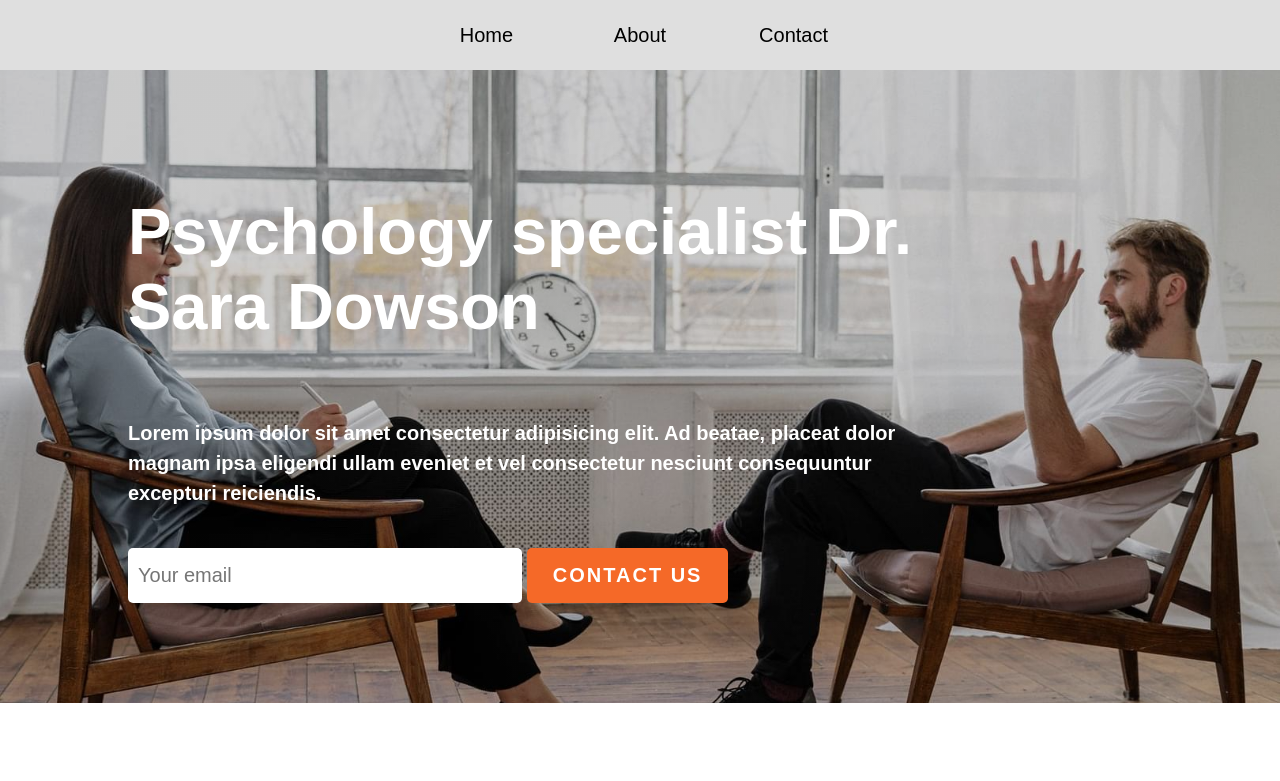
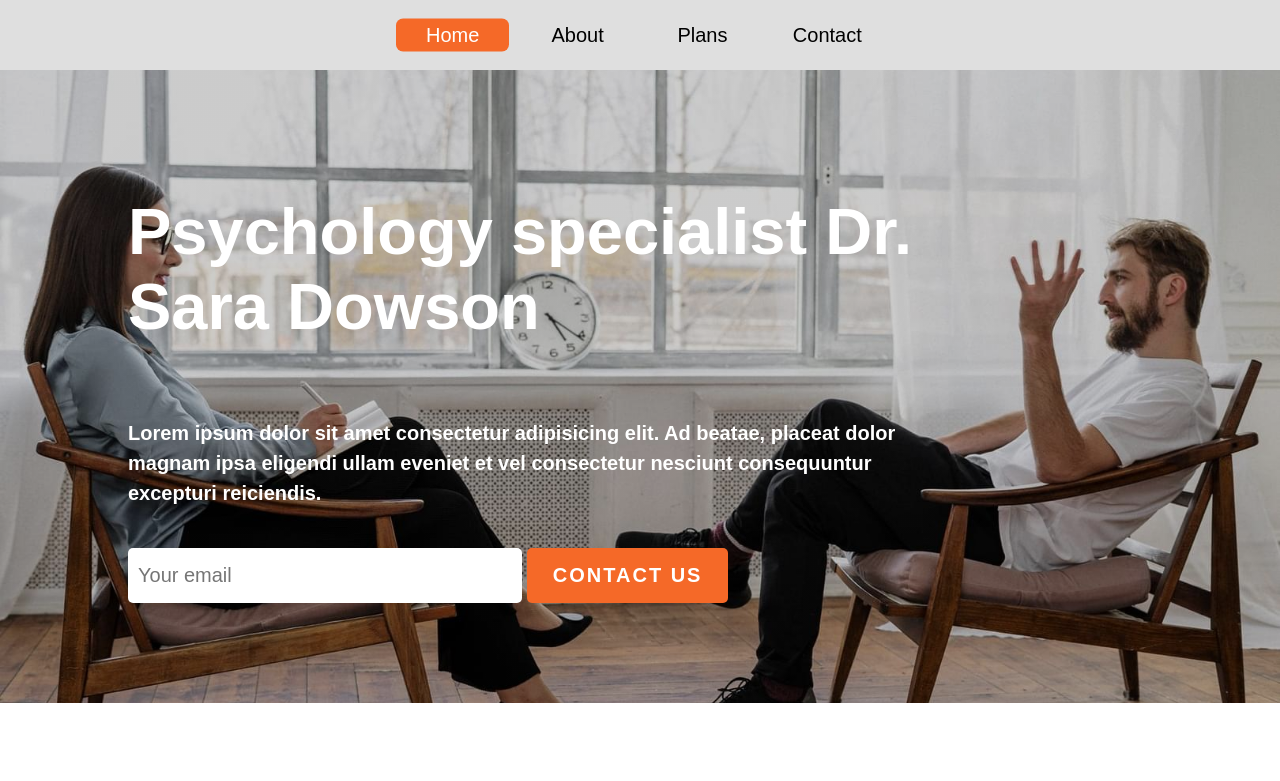
Before and after one commit to WersV/psychology-specialist-website-vue, a Vue app: page / in a window 1280 px wide. Shown: the top 781 px of the page. Built offline with nearby package versions, Linux system fonts and the light colour scheme.

Commit message:
add plans section in navbar and handle scroll to this section

```diff
--- a/src/components/GlobalStates.js
+++ b/src/components/GlobalStates.js
@@ -5,6 +5,7 @@ export const globalStates = reactive({
   isFormSubmitted: false,
   homeRef: null,
   aboutUsRef: null,
+  plansRef: null,
   contactUsRef: null,
   changeSubmitStatus() {
     this.isFormSubmitted = true;
@@ -14,13 +15,16 @@ export const globalStates = reactive({
   },
   addRefToGlobalState(ref, refName) {
     // this.aboutUsRef = compInstance.$refs.aboutUs;
-    console.log(ref, refName);
+    // console.log(ref, refName);
     switch (refName) {
       case "home":
         this.homeRef = ref;
         break;
       case "aboutUs":
         this.aboutUsRef = ref;
+        break;
+      case "plans":
+        this.plansRef = ref;
         break;
       case "contactUs":
         this.contactUsRef = ref;
@@ -36,6 +40,9 @@ export const globalStates = reactive({
       case "aboutUs":
         currentRef = this.aboutUsRef;
         break;
+      case "plans":
+        currentRef = this.plansRef;
+        break;
       case "contactUs":
         currentRef = this.contactUsRef;
         break;
--- a/src/views/Appointment.vue
+++ b/src/views/Appointment.vue
@@ -13,7 +13,7 @@
         >
       </div>
     </header>
-    <section class="subscription">
+    <section class="subscription" ref="plans">
       <img src="../assets/help.jpeg" alt="" />
       <section class="subscription-plans">
         <ul>
@@ -36,6 +36,7 @@
   </section>
 </template>
 <script>
+import { globalStates } from "../components/GlobalStates.js";
 export default {
   data() {
     return {
@@ -97,7 +98,11 @@ export default {
         ],
       ],
       detailsShown: [false, false, false, false],
+      globalStates,
     };
+  },
+  mounted() {
+    this.globalStates.addRefToGlobalState(this.$refs.plans, "plans");
   },
   methods: {
     showDetails(index) {
--- a/src/views/MenuAndHello.vue
+++ b/src/views/MenuAndHello.vue
@@ -5,8 +5,9 @@
     </div>
     <nav class="nav-menu-high-res" v-if="!isLowRes">
       <ul class="nav-list">
-        <li @click="goTo('home')">Home</li>
+        <li class="active" @click="goTo('home')">Home</li>
         <li @click="goTo('aboutUs')">About</li>
+        <li @click="goTo('plans')">Plans</li>
         <li @click="goTo('contactUs')">Contact</li>
       </ul>
     </nav>
@@ -21,6 +22,7 @@
     <ul class="nav-list">
       <li @click="goTo('home')">Home</li>
       <li @click="goTo('aboutUs')">About</li>
+      <li @click="goTo('plans')">Plans</li>
       <li @click="goTo('contactUs')">Contact</li>
     </ul>
   </nav>
@@ -113,6 +115,7 @@ export default {
       isLowRes: false,
       globalStates,
       inputValue: "",
+      isSectionActive: [false, true, false, false],
     };
   },
   created() {
@@ -121,9 +124,10 @@ export default {
   },
   mounted() {
     this.globalStates.addRefToGlobalState(this.$refs.home, "home");
+    window.addEventListener("scroll", this.handleScroll);
   },
-  unmounted() {
-    window.removeEventListener("resize", this.handleResize);
+  beforeUnmount() {
+    window.removeEventListener("scroll", this.handleScroll);
   },
   methods: {
     showNav() {
@@ -163,9 +167,24 @@ export default {
         }
       })();
     },
+    highlightActiveSection(list, el) {
+      if (el.classList.length === 0) {
+        list.forEach((li) => {
+          if (li.classList.length === 1) {
+            li.classList.remove("active");
+          }
+        });
+      }
+      el.classList.add("active");
+    },
     goTo(refName) {
       this.globalStates.scrollToEl(refName);
       if (this.isLowRes) this.showNav();
+      // console.log(event.target);
+      this.highlightActiveSection(
+        event.target.parentNode.childNodes,
+        event.target
+      );
     },
   },
 };
@@ -451,7 +470,13 @@ export default {
         li {
           flex-basis: 20%;
           text-align: center;
+          padding: 5px;
           cursor: pointer;
+        }
+        li.active {
+          background-color: #f56928;
+          border-radius: 7px;
+          color: white;
         }
       }
     }
```
